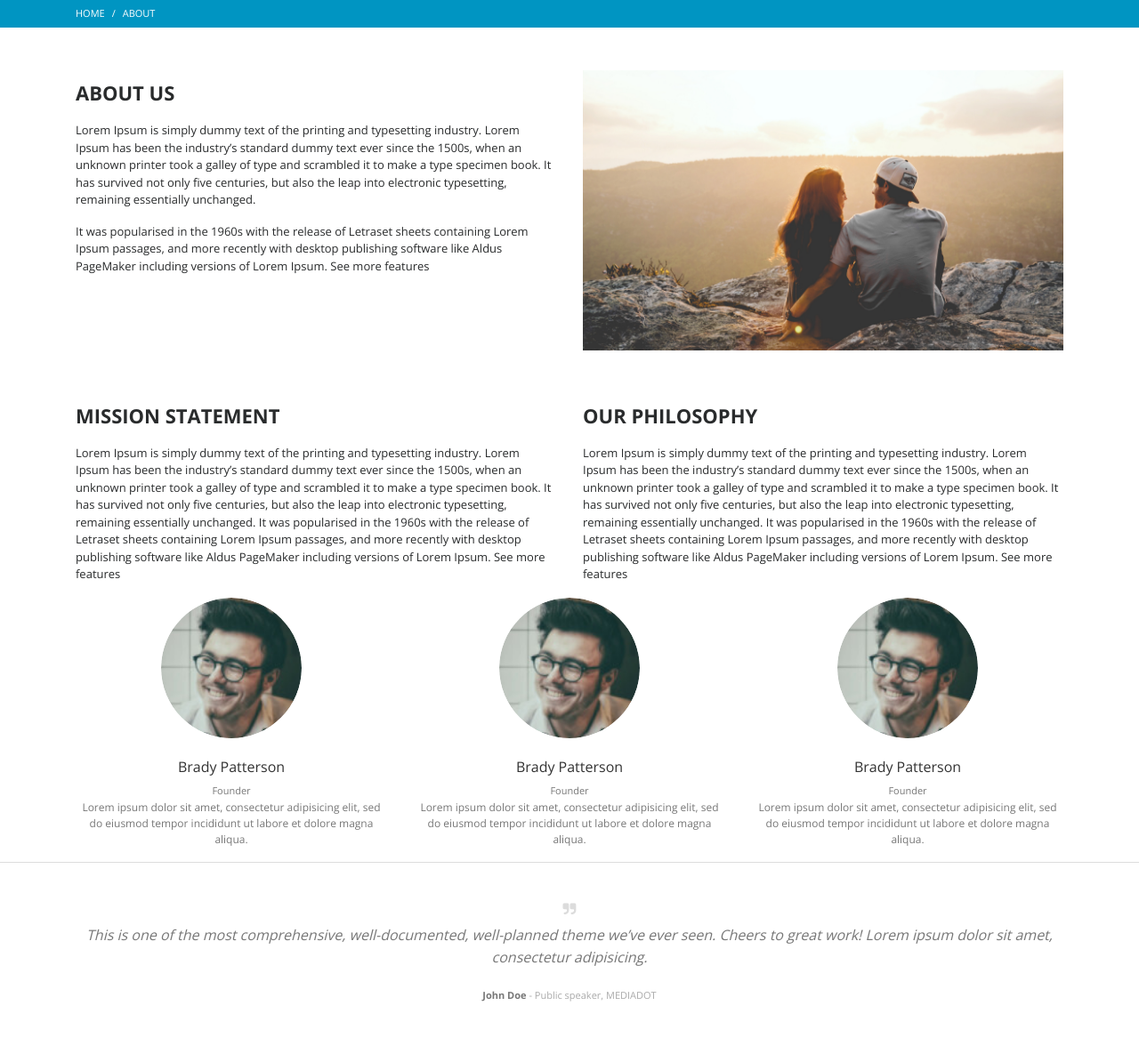
After one commit to zeeshaninovio/social-fanatics, a PHP site: page /about.php in a window 1280 px wide. The commit adds this page. Shown: the part 166-1342 px from the top of the page at 89% size. Run offline with PHP 8.4, Linux system fonts and the light colour scheme; some libraries are stand-ins or nearby versions.

Commit message:
2nd commit

```diff
--- /dev/null
+++ b/about.php
@@ -0,0 +1,145 @@
+<!-- App Include Here -->
+<?php include 'inc/app.php';?>
+<!-- App Include Here -->
+
+<!-- Stylesheet -->
+<link rel="stylesheet" href="css/about.css">
+<!-- Stylesheet -->
+
+<!-- BreadCrumbs Start Here -->
+<div class="breadcrumbs">
+    <div class="container">
+        <nav aria-label="breadcrumb">
+            <ol class="breadcrumb">
+                <li class="breadcrumb-item"><a href="index.php">HOME</a></li>
+                <li class="breadcrumb-item active" aria-current="page">ABOUT</li>
+            </ol>
+        </nav>
+    </div>
+</div>
+<!-- BreadCrumbs Start Here -->
+<!-- section contact start here -->
+<section class="about-section">
+    <div class="container">
+        <div class="row mt-5 mb-5">
+            <div class="col-lg-6">
+                <div class="about-page">
+                    <div class="about-page-head">
+                        <h3>ABOUT US</h3>
+                        <p class="actual-para">
+                            Lorem Ipsum is simply dummy text of the printing and typesetting industry. Lorem Ipsum has
+                            been the industry’s standard dummy text ever since the 1500s, when an unknown printer took a
+                            galley of type and scrambled it to make a type specimen book. It has survived not only five
+                            centuries, but also the leap into electronic typesetting, remaining essentially unchanged.
+                        </p>
+                        <p class="actual-para">
+                            It was popularised in the 1960s with the release of Letraset sheets containing Lorem Ipsum
+                            passages, and more recently with desktop publishing software like Aldus PageMaker including
+                            versions of Lorem Ipsum. See more features
+                        </p>
+                    </div>
+
+                </div>
+
+            </div>
+            <div class="col-lg-6">
+                <div class="about-page-img">
+                    <img src="img/about1.png" alt="" class="img-fluid">
+                </div>
+            </div>
+
+        </div>
+        <div class="row mt-5">
+            <div class="col-lg-6">
+                <div class="about-page-head">
+                    <h3>MISSION STATEMENT</h3>
+                    <p class="actual-para">
+                        Lorem Ipsum is simply dummy text of the printing and typesetting industry. Lorem Ipsum has
+                        been the industry’s standard dummy text ever since the 1500s, when an unknown printer took a
+                        galley of type and scrambled it to make a type specimen book. It has survived not only five
+                        centuries, but also the leap into electronic typesetting, remaining essentially unchanged.
+                        It was popularised in the 1960s with the release of Letraset sheets containing Lorem Ipsum
+                        passages, and more recently with desktop publishing software like Aldus PageMaker including
+                        versions of Lorem Ipsum. See more features
+                    </p>
+                </div>
+            </div>
+            <div class="col-lg-6">
+                <div class="about-page-head">
+                    <h3>OUR PHILOSOPHY</h3>
+                    <p class="actual-para">
+                        Lorem Ipsum is simply dummy text of the printing and typesetting industry. Lorem Ipsum has
+                        been the industry’s standard dummy text ever since the 1500s, when an unknown printer took a
+                        galley of type and scrambled it to make a type specimen book. It has survived not only five
+                        centuries, but also the leap into electronic typesetting, remaining essentially unchanged.
+                        It was popularised in the 1960s with the release of Letraset sheets containing Lorem Ipsum
+                        passages, and more recently with desktop publishing software like Aldus PageMaker including
+                        versions of Lorem Ipsum. See more features
+                    </p>
+                </div>
+            </div>
+        </div>
+        <div class="row">
+            <div class="col-lg-4 col-md-4 col-sm-6">
+                <div class="user usersteam">
+                    <div class="user_img">
+                        <a href="#">
+                            <figure><img src="img/about2.png" alt=""></figure>
+                        </a>
+                    </div>
+                    <a href="#">
+                        <h5>Brady Patterson</h5>
+                    </a>
+                    <span>Founder</span>
+                    <p>
+                        Lorem ipsum dolor sit amet, consectetur adipisicing elit, sed do eiusmod tempor incididunt ut
+                        labore et dolore magna aliqua.
+                    </p>
+                </div>
+            </div>
+            <div class="col-lg-4 col-md-4 col-sm-6">
+                <div class="user usersteam">
+                    <div class="user_img">
+                        <a href="#">
+                            <figure><img src="img/about2.png" alt=""></figure>
+                        </a>
+                    </div>
+                    <a href="#">
+                        <h5>Brady Patterson</h5>
+                    </a>
+                    <span>Founder</span>
+                    <p>
+                        Lorem ipsum dolor sit amet, consectetur adipisicing elit, sed do eiusmod tempor incididunt ut
+                        labore et dolore magna aliqua.
+                    </p>
+                </div>
+            </div>
+            <div class="col-lg-4 col-md-4 col-sm-6">
+                <div class="user usersteam">
+                    <div class="user_img">
+                        <a href="#">
+                            <figure><img src="img/about2.png" alt=""></figure>
+                        </a>
+                    </div>
+                    <a href="#">
+                        <h5>Brady Patterson</h5>
+                    </a>
+                    <span>Founder</span>
+                    <p>
+                        Lorem ipsum dolor sit amet, consectetur adipisicing elit, sed do eiusmod tempor incididunt ut
+                        labore et dolore magna aliqua.
+                    </p>
+                </div>
+            </div>
+        </div>
+    </div>
+</section>
+<!-- section contact start End -->
+
+<!-- Testimonials & Newsletter -->
+<?php include 'inc/above-footer.php'?>
+<!-- Testimonials & Newsletter -->
+
+<!-- Footer Include Here -->
+<?php include 'inc/footer.php';?>
+<!-- Footer Include Here -->
--- /dev/null
+++ b/css/about.css
@@ -0,0 +1,41 @@
+section.about-section p.actual-para {
+    font-size: 13px;
+}
+section.about-section p.para-head {
+    font-size: 15px;
+    font-weight: 500;
+    margin: 0;
+}
+section.about-section  h3 {
+    font-size: 22px;
+}
+section.about-section .form-start label {
+    font-size: 13px;
+}
+section.about-section .user a {
+    text-decoration: none;
+}
+section.about-section .user .user_img figure {
+    margin: 0;
+}
+section.about-section .user .user_img img {
+    border-radius: 50%;
+    margin-bottom: 20px;
+    transition: 0.6s;
+}
+section.about-section .user a h5 {
+    color: #333333;
+    font-weight: 400;
+    margin: 0;
+}
+section.about-section .user span {
+    font-size: 11px;
+    color: #777777;
+}
+.usersteam{
+    text-align: center;
+}
+section.about-section .user.usersteam p {
+    font-size: 12px;
+    color: #777777;
+}
--- a/inc/header.php
+++ b/inc/header.php
@@ -52,7 +52,7 @@
                     <div class="navbar_nav">
                         <ul class="nav_menus">
                             <li class="nav_items"><a href="index.php" class="nav_links">Welcome</a></li>
-                            <li class="nav_items"><a href="#" class="nav_links">About Us</a>
+                            <li class="nav_items"><a href="about.php" class="nav_links">About Us</a>
 
                             </li>
                             <li class="nav_items"><a href="groups.php" class="nav_links">Groups</a>
@@ -67,7 +67,7 @@
                             <li class="nav_items"><a href="blog.php" class="nav_links">Blogs</a>
 
                             </li>
-                            <li class="nav_items"><a href="#" class="nav_links">Contact Us</a>
+                            <li class="nav_items"><a href="contact.php" class="nav_links">Contact Us</a>
 
                             </li>
                             <li class="nav_items"><a href="#" class="nav_links"><i class="fa fa-search"
@@ -163,7 +163,7 @@
                     <div class="navbar_nav">
                         <ul class="nav_menus">
                             <li class="nav_items"><a href="index.php" class="nav_links">Welcome</a></li>
-                            <li class="nav_items"><a href="#" class="nav_links">About Us</a>
+                            <li class="nav_items"><a href="about.php" class="nav_links">About Us</a>
 
                             </li>
                             <li class="nav_items"><a href="groups.php" class="nav_links">Groups</a>
@@ -178,7 +178,7 @@
                             <li class="nav_items"><a href="blog.php" class="nav_links">Blogs</a>
 
                             </li>
-                            <li class="nav_items"><a href="#" class="nav_links">Contact Us</a>
+                            <li class="nav_items"><a href="contact.php" class="nav_links">Contact Us</a>
 
                             </li>
                             <li class="nav_items"><a href="#" class="nav_links"><i class="fa fa-search"
--- a/userprofile.php
+++ b/userprofile.php
@@ -39,9 +39,9 @@
                         <div class="blog_img">
                             <figure><img src="img/userprofile.png" alt=""></figure>
                             <div class="sharestorybtn">
-                                <a href="blog.php" class="btn"> Add Friend</a>
-                                <a href="blog.php" class="btn"> Private Message</a>
-                                <a href="blog.php" class="btn"> Video Call</a>
+                                <a href="#" class="btn"> Add Friend</a>
+                                <a href="chat.php" class="btn"> Private Message</a>
+                                <a href="#" class="btn"> Video Call</a>
                             </div>
                         </div>
                     </div>
```
Also changed, not shown: contact.php (added, +97 -0 lines), css/contact.css (added, +14 -0 lines), css/uploadstory.css (added, +46 -0 lines), uploadstory.php (+67 -16 lines), img/about1.png (added), img/about2.png (added), img/contact-map.png (added), img/uploadicon.png (added).
